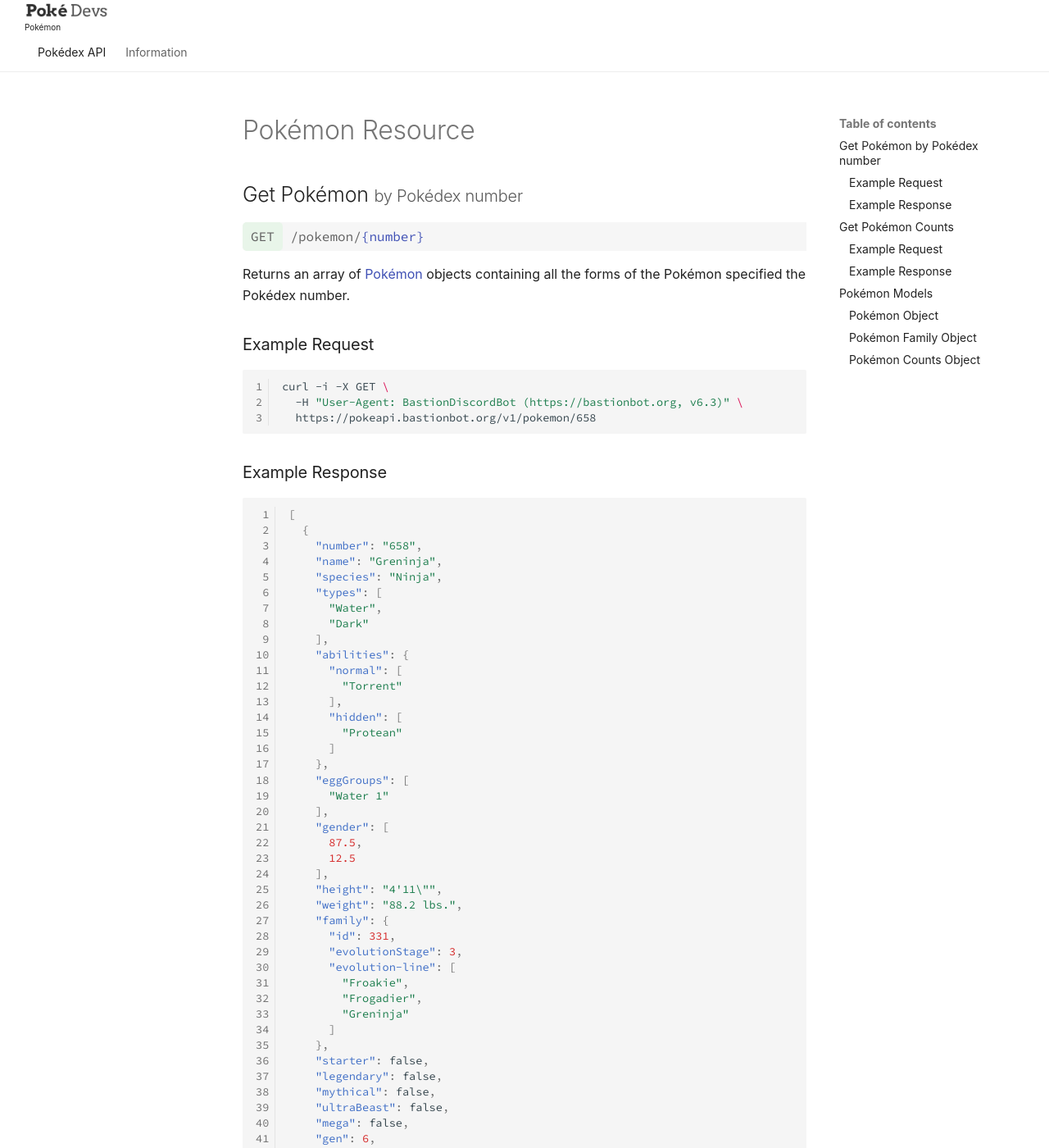
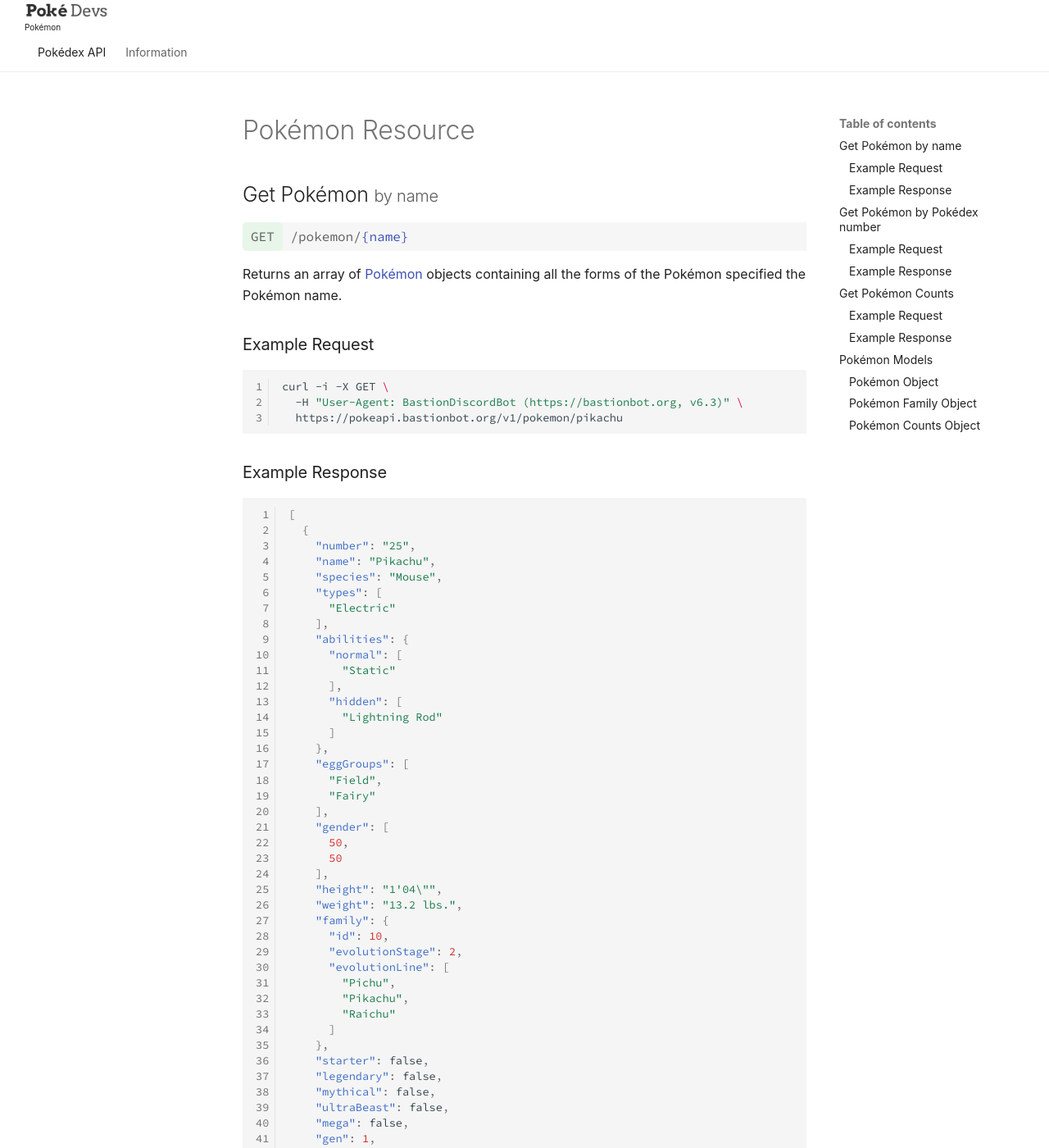
Before and after one commit to PokeDevs/pokedevs-website, an MkDocs documentation site: the page built from docs/resources/pokemon.md, in a window 1280 px wide and 1400 px high. Shown: the whole window at 82% size. Built offline with MkDocs 1.6.1 and Material for MkDocs 9.7.7, drawn with Linux system fonts in a browser that asks for light colours; some web fonts are replaced; old or Windows-style settings are respelled for this version of MkDocs; some of the changed text lies outside the part shown.

Commit message:
Added docs for /pokemon/:name endpoint

````diff
--- a/docs/resources/pokemon.md
+++ b/docs/resources/pokemon.md
@@ -2,6 +2,67 @@
 description: Checkout all the resources of the Pokédex API and start building your application or website.
 
 # Pokémon Resource
+
+## Get Pokémon <small>by name</small>
+<span class="resource"><span class="get">GET</span> /pokemon/<a href="#pokemon-object">{name}</a></span>
+
+Returns an array of <a href="#pokemon-object">Pokémon</a> objects containing all
+the forms of the Pokémon specified the Pokémon name.
+
+### Example Request
+```bash
+curl -i -X GET \
+  -H "User-Agent: BastionDiscordBot (https://bastionbot.org, v6.3)" \
+  https://pokeapi.bastionbot.org/v1/pokemon/pikachu
+```
+
+### Example Response
+```json
+[
+  {
+    "number": "25",
+    "name": "Pikachu",
+    "species": "Mouse",
+    "types": [
+      "Electric"
+    ],
+    "abilities": {
+      "normal": [
+        "Static"
+      ],
+      "hidden": [
+        "Lightning Rod"
+      ]
+    },
+    "eggGroups": [
+      "Field",
+      "Fairy"
+    ],
+    "gender": [
+      50,
+      50
+    ],
+    "height": "1'04\"",
+    "weight": "13.2 lbs.",
+    "family": {
+      "id": 10,
+      "evolutionStage": 2,
+      "evolutionLine": [
+        "Pichu",
+        "Pikachu",
+        "Raichu"
+      ]
+    },
+    "starter": false,
+    "legendary": false,
+    "mythical": false,
+    "ultraBeast": false,
+    "mega": false,
+    "gen": 1,
+    "sprite": "https://pokeres.bastionbot.org/images/pokemon/25.png"
+  }
+]
+```
 
 ## Get Pokémon <small>by Pokédex number</small>
 <span class="resource"><span class="get">GET</span> /pokemon/<a href="#pokemon-object">{number}</a></span>
````
